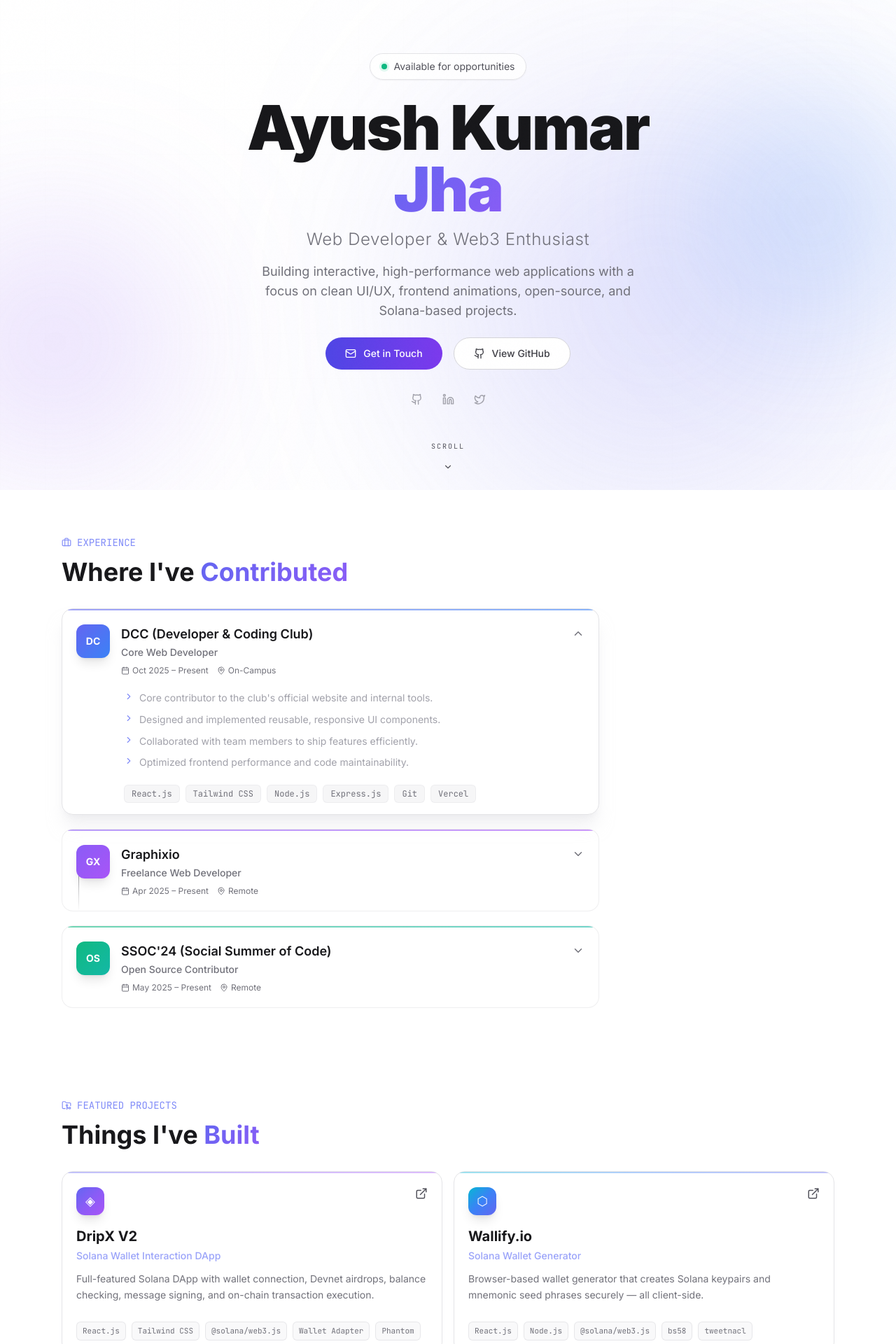
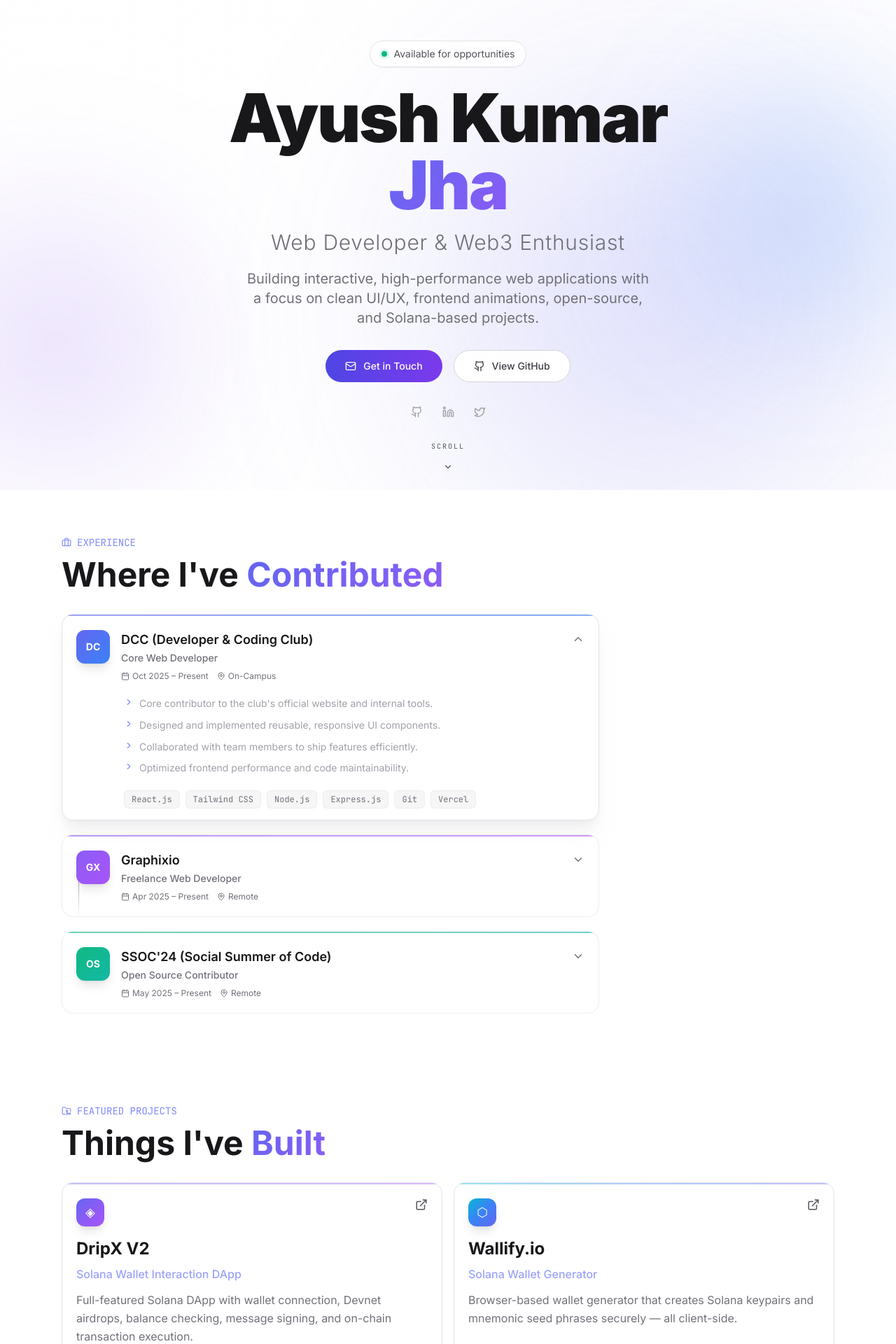
Before and after one commit to ayushjava07/ayush.dev, a React (Vite) app: page / in a window 1280 px wide. Shown: the part 100-2020 px from the top of the page at 70% size. Built offline with nearby package versions, Linux system fonts and the light colour scheme; no server answers.

Commit message:
style: increase mobile scale and typography

```diff
--- a/src/components/Portfolio.jsx
+++ b/src/components/Portfolio.jsx
@@ -226,7 +226,7 @@ const HeroSection = () => {
                     initial={{ opacity: 0, y: 30 }}
                     animate={{ opacity: 1, y: 0 }}
                     transition={{ duration: 0.7, delay: 0.2, ease: [0.25, 0.4, 0.25, 1] }}
-                    className="text-5xl sm:text-6xl md:text-7xl lg:text-[5.5rem] font-black tracking-tight leading-[1.05] mb-3"
+                    className="text-6xl sm:text-7xl md:text-8xl lg:text-[6rem] font-black tracking-tight leading-[1.05] mb-4"
                 >
                     <span className="text-zinc-900 dark:text-white">Ayush Kumar</span>{' '}
                     <span className="text-gradient">Jha</span>
@@ -237,7 +237,7 @@ const HeroSection = () => {
                     initial={{ opacity: 0, y: 20 }}
                     animate={{ opacity: 1, y: 0 }}
                     transition={{ duration: 0.6, delay: 0.35 }}
-                    className="text-lg sm:text-xl md:text-2xl text-zinc-500 dark:text-zinc-400 font-light tracking-wide mb-4"
+                    className="text-xl sm:text-2xl md:text-3xl text-zinc-500 dark:text-zinc-400 font-light tracking-wide mb-5"
                 >
                     Web Developer & Web3 Enthusiast
                 </motion.p>
@@ -247,7 +247,7 @@ const HeroSection = () => {
                     initial={{ opacity: 0, y: 18 }}
                     animate={{ opacity: 1, y: 0 }}
                     transition={{ duration: 0.6, delay: 0.45 }}
-                    className="text-base sm:text-lg text-zinc-500 dark:text-zinc-500 leading-relaxed max-w-xl mb-6"
+                    className="text-lg sm:text-xl text-zinc-500 dark:text-zinc-500 leading-relaxed max-w-xl mb-8"
                 >
                     Building interactive, high-performance web applications with a focus on
                     clean UI/UX, frontend animations, open-source, and Solana-based projects.
@@ -474,7 +474,7 @@ const ExperienceSection = () => (
                     <Briefcase size={14} />
                     EXPERIENCE
                 </span>
-                <h2 className="text-3xl sm:text-4xl font-bold text-zinc-900 dark:text-white">
+                <h2 className="text-4xl sm:text-5xl font-bold text-zinc-900 dark:text-white">
                     Where I've <span className="text-gradient">Contributed</span>
                 </h2>
             </motion.div>
@@ -556,13 +556,13 @@ const ProjectCard = ({ project, index }) => (
                 </div>
 
                 {/* Title */}
-                <h3 className="text-xl font-bold text-zinc-900 dark:text-white mb-1 group-hover:text-gradient transition-all duration-300">
+                <h3 className="text-2xl font-bold text-zinc-900 dark:text-white mb-2 group-hover:text-gradient transition-all duration-300">
                     {project.title}
                 </h3>
-                <p className="text-indigo-400/80 text-sm font-medium mb-3">{project.subtitle}</p>
+                <p className="text-indigo-400/80 text-base font-medium mb-3">{project.subtitle}</p>
 
                 {/* Description */}
-                <p className="text-zinc-500 dark:text-zinc-400 text-sm leading-relaxed mb-6 flex-grow">
+                <p className="text-zinc-500 dark:text-zinc-400 text-base leading-relaxed mb-6 flex-grow">
                     {project.description}
                 </p>
 
@@ -590,12 +590,12 @@ const ProjectsSection = () => (
                     <FolderGit2 size={14} />
                     FEATURED PROJECTS
                 </span>
-                <h2 className="text-3xl sm:text-4xl font-bold text-zinc-900 dark:text-white">
+                <h2 className="text-4xl sm:text-5xl font-bold text-zinc-900 dark:text-white">
                     Things I've <span className="text-gradient">Built</span>
                 </h2>
             </motion.div>
 
-            <div className="grid md:grid-cols-2 gap-4">
+            <div className="grid md:grid-cols-2 gap-6 md:gap-4">
                 {PROJECTS.map((p, i) => (
                     <ProjectCard key={p.title} project={p} index={i} />
                 ))}
@@ -1023,7 +1023,7 @@ const GitHubSection = () => {
                         <GitBranch size={14} />
                         OPEN SOURCE
                     </span>
-                    <h2 className="text-3xl sm:text-4xl font-bold text-zinc-900 dark:text-white">
+                    <h2 className="text-4xl sm:text-5xl font-bold text-zinc-900 dark:text-white">
                         GitHub <span className="text-gradient">Activity</span>
                     </h2>
                 </motion.div>
@@ -1079,7 +1079,7 @@ const GitHubSection = () => {
                 </motion.div>
 
                 {/* Two-column: Recent Activity + Recent Repos */}
-                <div className="grid md:grid-cols-2 gap-4">
+                <div className="grid md:grid-cols-2 gap-6 md:gap-4">
                     {/* Recent Activity */}
                     <motion.div
                         variants={fadeUp}
@@ -1254,15 +1254,15 @@ const TechStackSection = () => (
                     <Layers size={14} />
                     TECH STACK
                 </span>
-                <h2 className="text-3xl sm:text-4xl font-bold text-zinc-900 dark:text-white">
+                <h2 className="text-4xl sm:text-5xl font-bold text-zinc-900 dark:text-white">
                     Tools & <span className="text-gradient">Technologies</span>
                 </h2>
-                <p className="mt-4 text-zinc-500 dark:text-zinc-400 max-w-xl mx-auto text-sm sm:text-base">
+                <p className="mt-4 text-zinc-500 dark:text-zinc-400 max-w-xl mx-auto text-base sm:text-lg">
                     The development suite I use to build robust, scalable, and interactive applications.
                 </p>
             </motion.div>
 
-            <div className="grid grid-cols-1 md:grid-cols-2 lg:grid-cols-4 gap-4">
+            <div className="grid grid-cols-1 md:grid-cols-2 lg:grid-cols-4 gap-6 md:gap-4">
                 {TECH_CATEGORIES.map((cat, catIdx) => (
                     <motion.div
                         key={cat.title}
```
